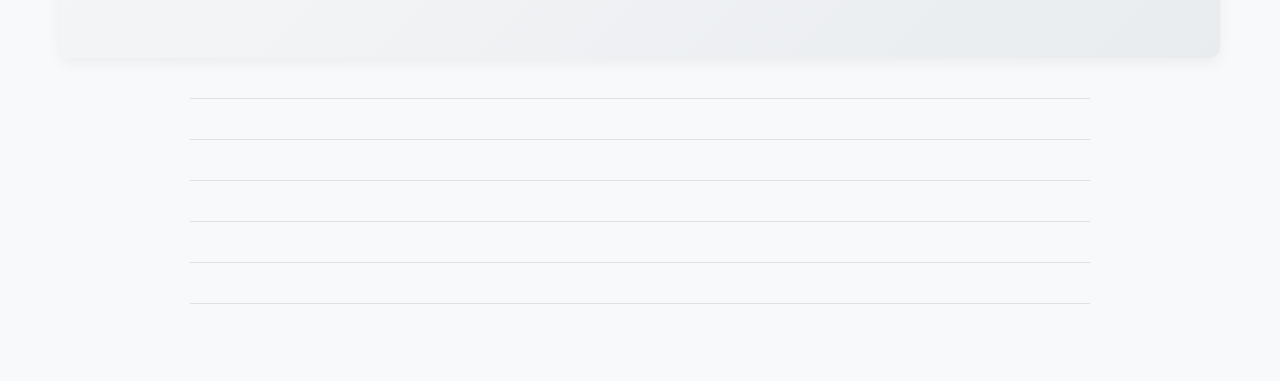
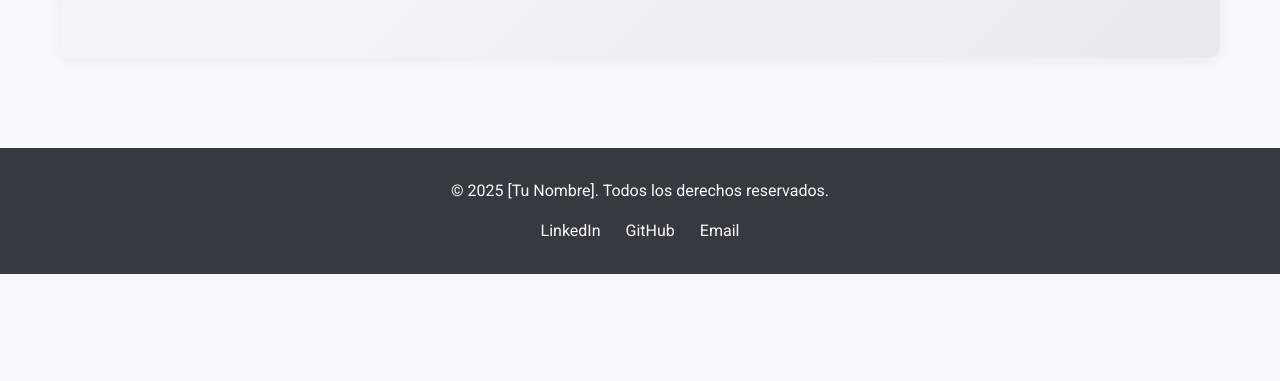
Before and after one commit to OAguilaLira/Portafolio, a plain HTML site: page index.html in a window 1280 px wide. Shown: the part 571-952 px from the top of the page. After the commit the page ends 845 px from the top, so only its background shows below. Drawn offline with Linux system fonts and the light colour scheme.

Commit message:
modificaiones-iniciales

```diff
--- a/index.html
+++ b/index.html
@@ -60,8 +60,8 @@
                 <img src="images/tu-foto-profesional.jpg" alt="Tu Nombre - Desarrollador Web">
             </div>
         </section>
-
-        <hr>
+        <!--
+        <hr> -->
 
         <section id="proyectos" class="projects-section">
             <h2>Mis Proyectos Destacados</h2>
@@ -96,7 +96,7 @@
             </div>
         </section>
 
-        <hr>
+        <!-- <hr> -->
 
         <section id="proyecto-nutritrack" class="project-detail-section hidden">
             <a href="#proyectos" class="back-to-projects">&larr; Volver a Proyectos</a>
@@ -203,7 +203,7 @@
             </div>
         </section>
 
-        <hr>
+        <!-- <hr> -->
 
         <section id="about" class="about-section">
             <h2>Acerca de Mí</h2>
@@ -225,7 +225,7 @@
             </div>
         </section>
 
-        <hr>
+        <!-- <hr> -->
 
         <section id="cv" class="cv-section">
             <h2>Mi Currículum Vitae</h2>
@@ -338,7 +338,7 @@
             </div>
         </section>
 
-        <hr>
+        <!-- <hr> -->
 
         <section id="blog" class="blog-section">
             <h2>Mi Blog</h2>
@@ -353,7 +353,7 @@
             </div>
         </section>
 
-        <hr>
+        <!-- <hr> -->
 
         <section id="blog-post-java-reflection" class="blog-detail-section hidden">
             <a href="#blog" class="back-to-blog">&larr; Volver al Blog</a>
```
